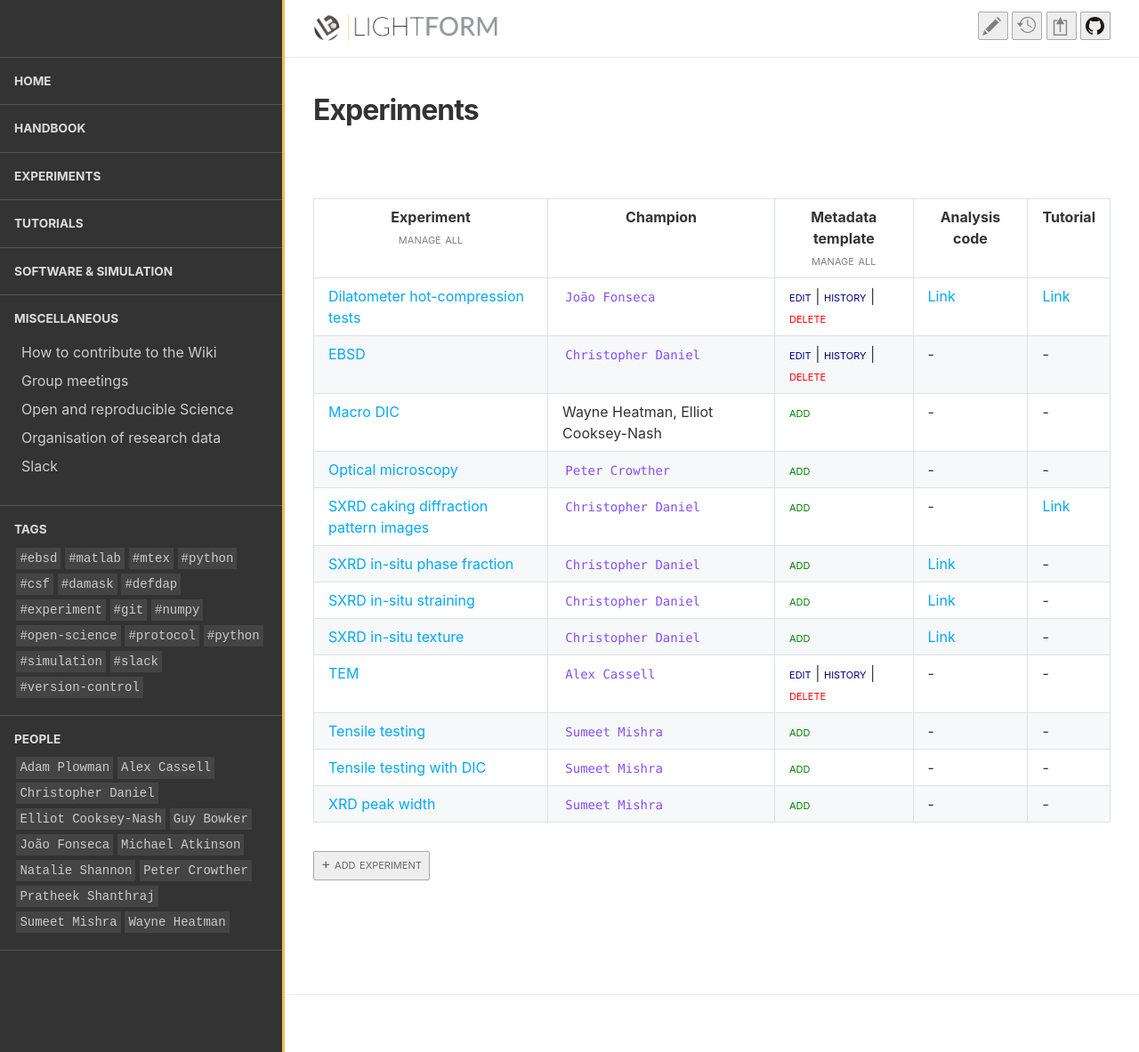
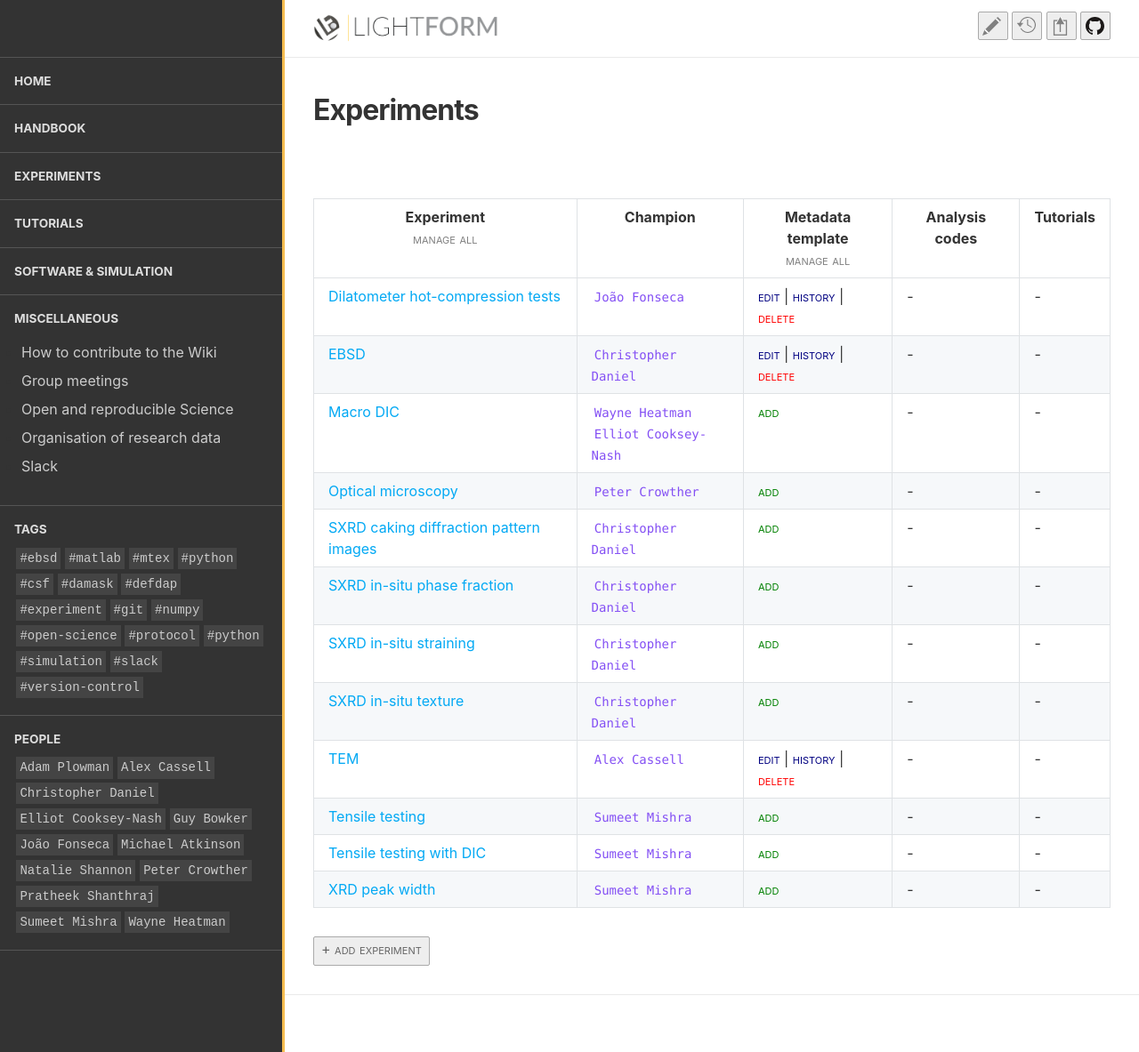
Before and after one commit to LightForm-group/wiki, a Jekyll site: the page built from collections/_experiments/index.html, in a window 1280 px wide and 1183 px high. Shown: the whole window at 89% size. Built offline with Jekyll 4.4.1, drawn with Linux system fonts in a browser that asks for light colours; nearby versions of some CDN libraries.

Commit message:
Allow multiple exp codes and tutorials

```diff
--- a/_includes/get_person_handle.html
+++ b/_includes/get_person_handle.html
@@ -1,4 +1,4 @@
-{% assign person_name = include.person %}
+{% assign person_name = include.person | strip %}
 {% assign handle = person_name %}
 {% for person in site.data.people %}
     {% if person.name == person_name %}
--- a/_layouts/post.html
+++ b/_layouts/post.html
@@ -4,15 +4,9 @@
 
 {% assign collec_nav_nav = page.collection %}
 {% for collec in site.collections %}
-    {% if page.collection != 'tutorials' -%}
-        {% if collec.label == page.collection %}
-            {% assign breadcrumbs_link = '<a href="' | append: site.url | append: site.baseurl | append: '/' | append: collec.label | append: '">' | append: collec.nav_name | append: '</a>' -%}
-        {% endif %}
-    {% else -%}
-        {% if collec.label == 'experiments' -%}
-            {% assign breadcrumbs_link = '<a href="' | append: site.url | append: site.baseurl | append: '/' | append: collec.label | append: '">' | append: collec.nav_name | append: '</a>' -%}
-        {% endif -%}
-    {% endif -%}
+    {% if collec.label == page.collection %}
+        {% assign collec_nav_nav = collec.nav_name %}
+    {% endif %}
 {% endfor %}
 
 {% assign article_class = 'main' %}
@@ -25,7 +19,7 @@
 <article class="{{ article_class }}">
     <header class="article-header">
         {% if page.show_breadcrumbs %}
-        <div class="post-breadcrumbs">[{{ breadcrumbs_link }}]</div>
+        <div class="post-breadcrumbs">[<a href="{{ site.url }}{{ site.baseurl }}/{{ page.collection }}">{{ collec_nav_nav }}</a>]</div>
         {% endif %}
         <h1 class="post-title">{{ page.title }}</h1>
         {% if page.show_meta %}
--- a/_sass/layout.scss
+++ b/_sass/layout.scss
@@ -411,6 +411,26 @@
     display: none;
 }
 
+
+ul.experiment-analysis-code-link, ul.experiment-tutorial-link {
+    margin-top: 0;
+    margin-bottom: 0;
+}
+
+table.experiments ul.experiment-analysis-code-link, table.experiments ul.experiment-tutorial-link {
+    margin-left: 0;
+    padding-left: 0.5em;
+    color: gray;
+    font-size: 0.9em;
+}
+
+ul.experiment-champions {
+    margin-top: 0;
+    margin-bottom: 0;
+    padding-left: 0;
+    list-style-type: none;
+}
+
 @media only screen and (min-width: 30rem) {
 
     .sidebar-wrap {
--- a/collections/_experiments/index.html
+++ b/collections/_experiments/index.html
@@ -16,8 +16,8 @@
             <th>Champion</th>
             <th>Metadata template<a href="{{ github_cl_dir_url }}" class="checklist-action prose-dir-link">manage all</a>
             </th>
-            <th>Analysis code</th>
-            <th>Tutorial</th>
+            <th>Analysis codes</th>
+            <th>Tutorials</th>
         </tr>
     </thead>
     <tbody>
@@ -27,9 +27,7 @@
                 {% assign exp_name = filename[-1] | split: ".html" -%}
                 {% assign an_code_link = "-" -%}
                 {% assign tut_link = "-" -%}
-                {% if exp.analysis_code -%}
-                    {% assign an_code_link = '<a href="' | append: exp.analysis_code | append: '">Link</a>' -%}
-                {% endif -%}
+
                 {% for tut in site.tutorials -%}
                     {% assign tut_filename = tut.url | split: "/" -%}
                     {% if tut_filename[-1] == filename[-1] -%}
@@ -37,14 +35,47 @@
                         {% assign tut_link = '<a href="' | append: page_href | append: '">Link</a>' -%}
                     {% endif -%}
                 {% endfor %}
-
                 {% assign exp_title_clean = exp.title | replace: " ", "-" | downcase | replace: "(", "_" | replace: ")", "_" -%}
+                {% assign all_authors = exp.author | split : ',' %}
                 <tr>
                     <td><a href="{{ exp.url | prepend: site.baseurl }}">{{ exp.title }}</a></td>
-                    <td>{% include get_person_handle.html person=exp.author %}</td>
+                    <td>
+                        <ul class="experiment-champions">
+                        {% for author in all_authors %}
+                            <li>{% include get_person_handle.html person=author %}</li>
+                        {% endfor %}
+                        </ul>
+                    </td>
                     <td>{% include checklist_controls.html exp_title_clean=exp_title_clean %}</td>
-                    <td>{{ an_code_link }}</td>
-                    <td>{{ tut_link }}</td>
+                    <td>
+
+                        {% if exp.analysis_codes %}
+                        <ul class="experiment-analysis-code-link">
+                        {% for analysis_code in exp.analysis_codes -%}
+                        <li><a href="{{ analysis_code.link }}">{{ analysis_code.name }}</a></li>
+                        {% endfor -%}
+                        </ul>
+                      {% else %}
+                      -
+                      {% endif %}
+
+                    </td>
+                    <td>
+                        {% if exp.tutorials %}
+                            <ul class="experiment-tutorial-link">
+                            {% for tutorial_title in exp.tutorials %}
+                                {% for tut in site.tutorials -%}
+                                    {% if tut.title == tutorial_title -%}
+                                        {% assign page_href = tut.url | prepend: site.baseurl %}
+                                        <li><a href="{{ page_href }}">{{ tut.title }}</a></li>
+                                    {% endif -%}
+                                {% endfor %}
+                            {% endfor %}
+                            </ul>
+                        {% else %}
+                        -
+                        {% endif %}
+                    </td>
                 </tr>
             {% endif -%}
         {% endfor -%}
```
Also changed, not shown: _layouts/experiment.md (+24 -15 lines), collections/_tutorials/index.md (+0 -2 lines).
